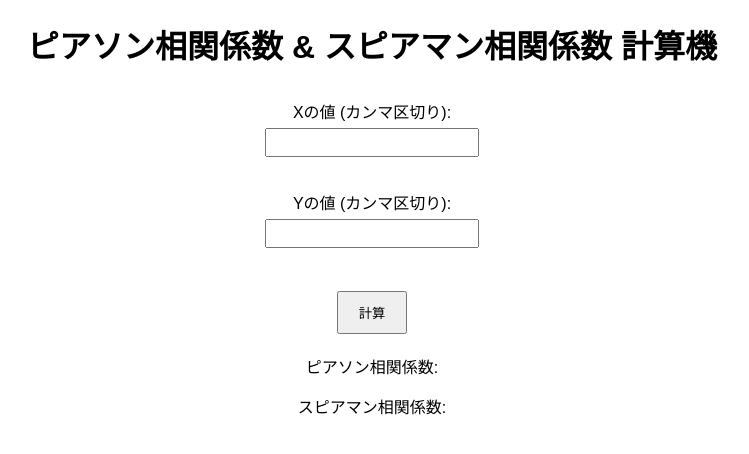
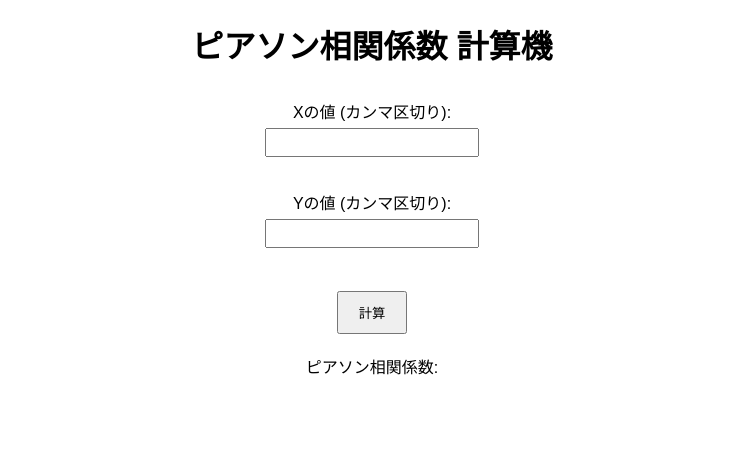
Before and after one commit to kinotoshiki/correlation-calculator, a plain HTML site: page index.html in a window 1280 px wide. Shown: the whole page, without its empty margins (268-1017 px from the left). Drawn offline with Linux system fonts and the light colour scheme.

Commit message:
Update index.html

```diff
--- a/index.html
+++ b/index.html
@@ -7,7 +7,7 @@
     <link rel="stylesheet" href="styles.css">
 </head>
 <body>
-    <h1>ピアソン相関係数 & スピアマン相関係数 計算機</h1>
+    <h1>ピアソン相関係数 計算機</h1>
     <form id="correlationForm">
         <label for="xValues">Xの値 (カンマ区切り):</label>
         <input type="text" id="xValues" required>
@@ -19,7 +19,6 @@
     </form>
     <div id="results">
         <p>ピアソン相関係数: <span id="pearson"></span></p>
-        <p>スピアマン相関係数: <span id="spearman"></span></p>
     </div>
     <script src="https://cdn.jsdelivr.net/npm/simple-statistics@7.8.0/dist/simple-statistics.min.js"></script>
     <script src="script.js"></script>
```
